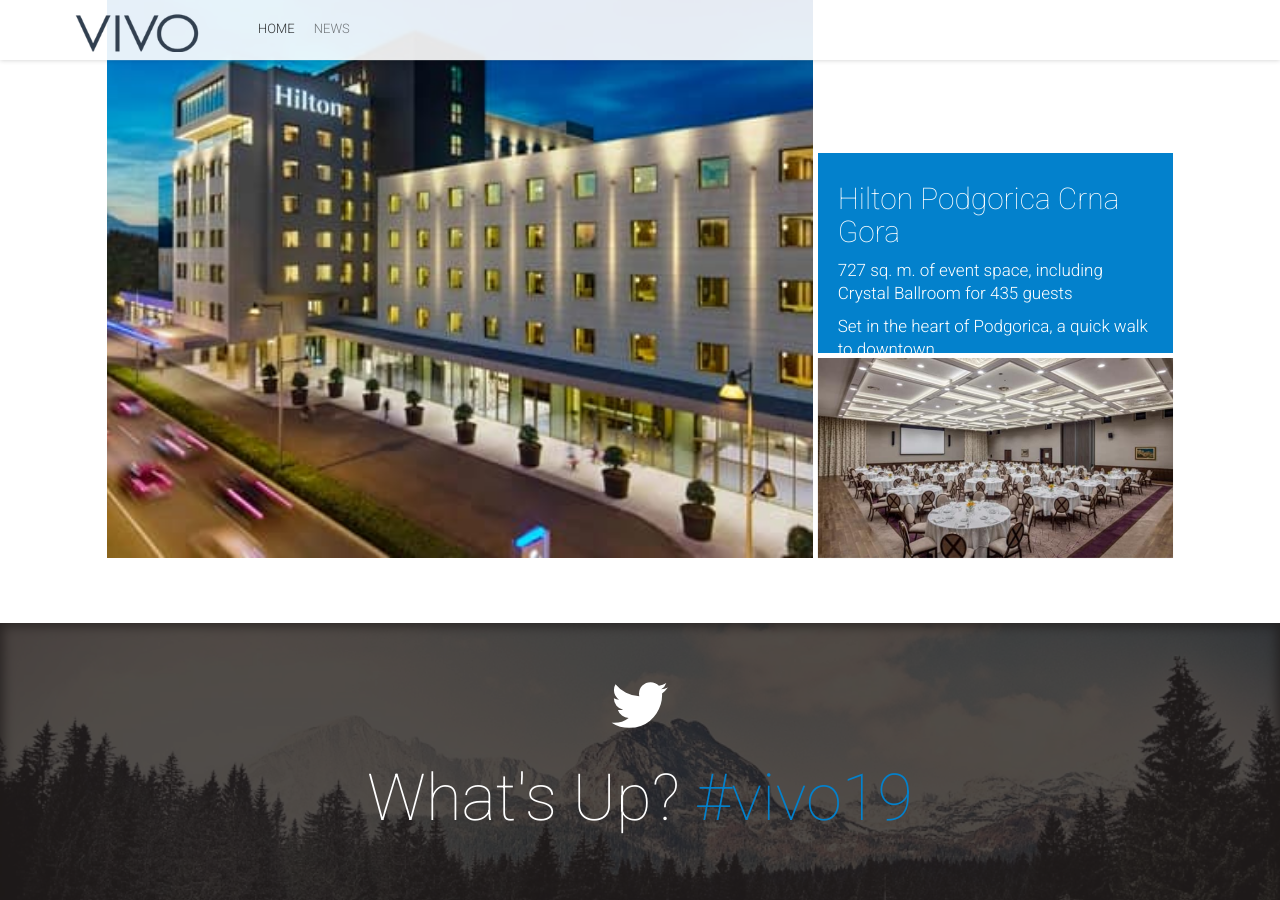
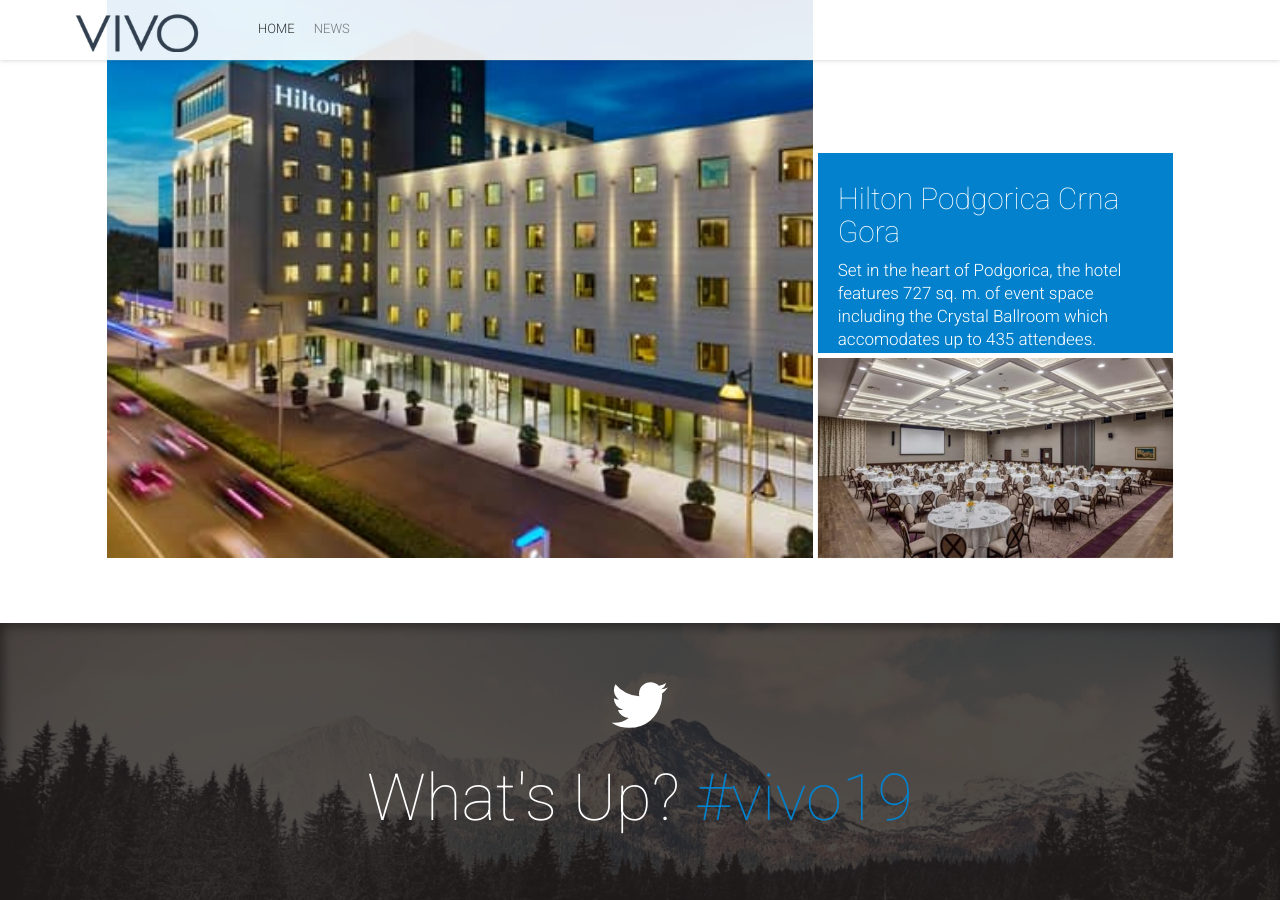
Before and after one commit to vivoconference/vivo2020, a Jekyll site: the page built from index.html, in a window 1280 px wide and 900 px high, scrolled down 2935 px. Built offline with Jekyll 4.4.1, drawn with Linux system fonts in a browser that asks for light colours; nearby versions of some CDN libraries; comment, search, counter and statistics services are not loaded.

Commit message:
Update hotel synopsis

```diff
--- a/_config.yml
+++ b/_config.yml
@@ -115,7 +115,7 @@
 venueSmallImage2: "venue_2.jpg"
 venueSmallImage3: "venue_3.jpg"
 venueTitle: "Hilton Podgorica Crna Gora"
-venueFeatures: ["727 sq. m. of event space, including Crystal Ballroom for 435 guests ", "Set in the heart of Podgorica, a quick walk to downtown"]
+venueFeatures: ["Set in the heart of Podgorica, the hotel features 727 sq. m. of event space including the Crystal Ballroom which accomodates up to 435 attendees."]
 
 # Tweets Feed Block
 #tweetsFeedImage: "twitter-feed.jpg"
```
